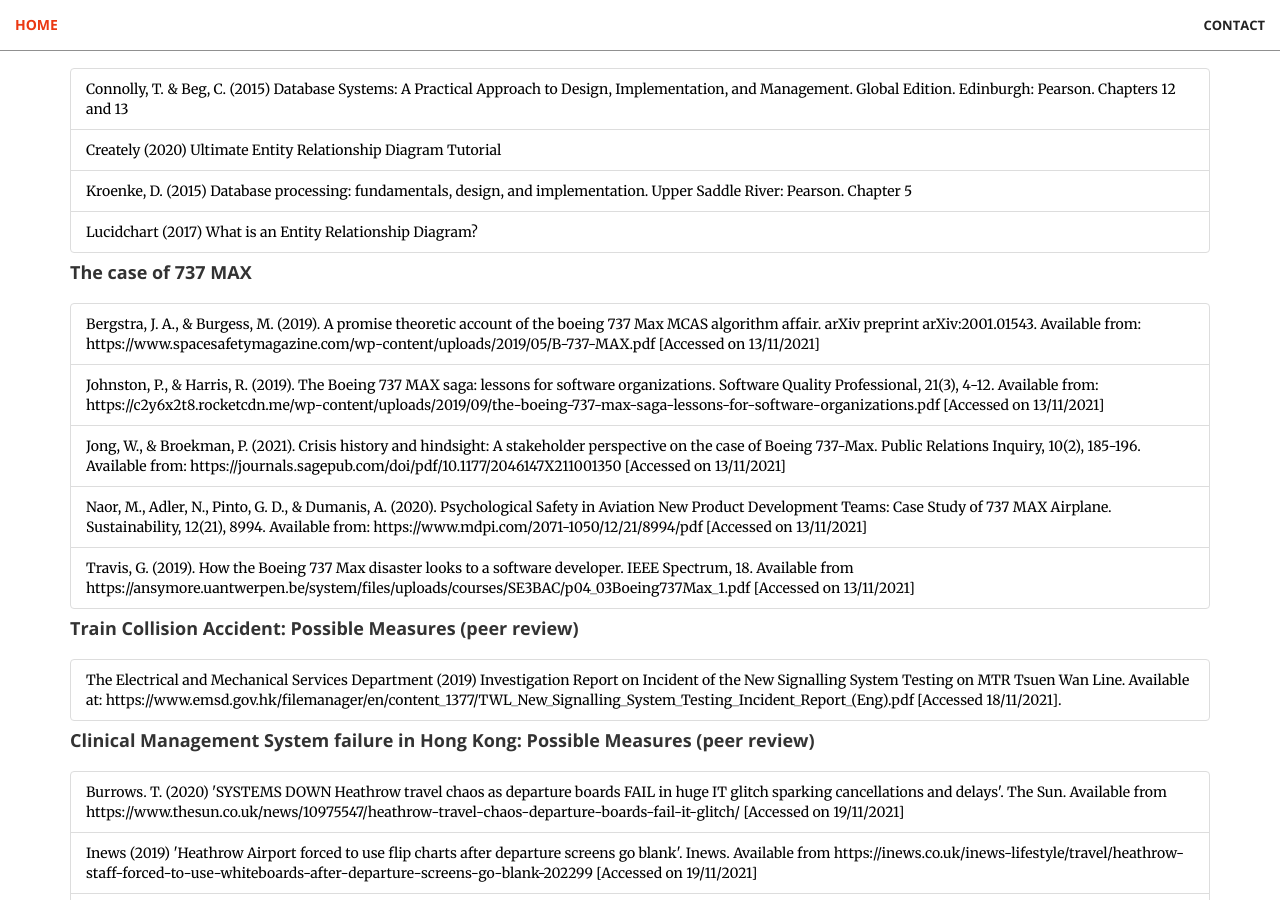
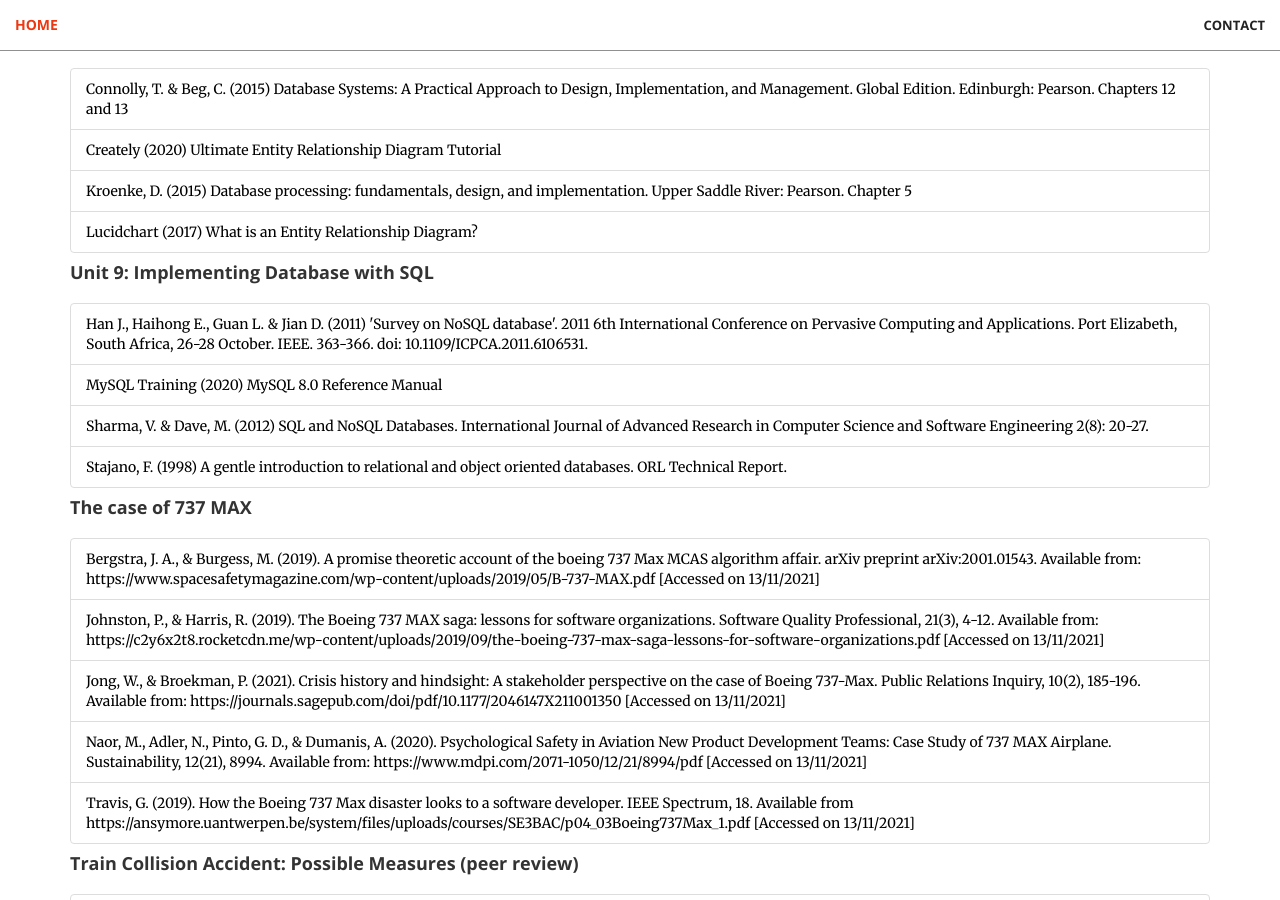
Before and after one commit to ros101/ros101-ros101.github.io, a Jekyll site: the page built from object/index.md, in a window 1280 px wide and 900 px high, scrolled down 3002 px. Built offline with Jekyll 4.4.1, drawn with Linux system fonts in a browser that asks for light colours.

Commit message:
add readings

```diff
--- a/object/index.md
+++ b/object/index.md
@@ -115,6 +115,13 @@
     - Kroenke, D. (2015) Database processing&#58; fundamentals, design, and implementation. Upper Saddle River&#58; Pearson. Chapter 5
     - Creately (2020) Ultimate Entity Relationship Diagram Tutorial
   - group:
+    title: Unit 9&#58; Implementing Database with SQL
+    list:
+    - Han J., Haihong E., Guan L. & Jian D. (2011) 'Survey on NoSQL database'. 2011 6th International Conference on Pervasive Computing and Applications. Port Elizabeth, South Africa, 26-28 October. IEEE. 363-366. doi&#58; 10.1109/ICPCA.2011.6106531.
+    - MySQL Training (2020) MySQL 8.0 Reference Manual
+    - Sharma, V. & Dave, M. (2012) SQL and NoSQL Databases. International Journal of Advanced Research in Computer Science and Software Engineering 2(8)&#58; 20-27.
+    - Stajano, F. (1998) A gentle introduction to relational and object oriented databases. ORL Technical Report.
+  - group:
     title: The case of 737 MAX
     list:
     - Bergstra, J. A., & Burgess, M. (2019). A promise theoretic account of the boeing 737 Max MCAS algorithm affair. arXiv preprint arXiv:2001.01543. Available from&#58; https://www.spacesafetymagazine.com/wp-content/uploads/2019/05/B-737-MAX.pdf [Accessed on 13/11/2021]
```
Also changed, not shown: index.md (+1 -1 lines).
